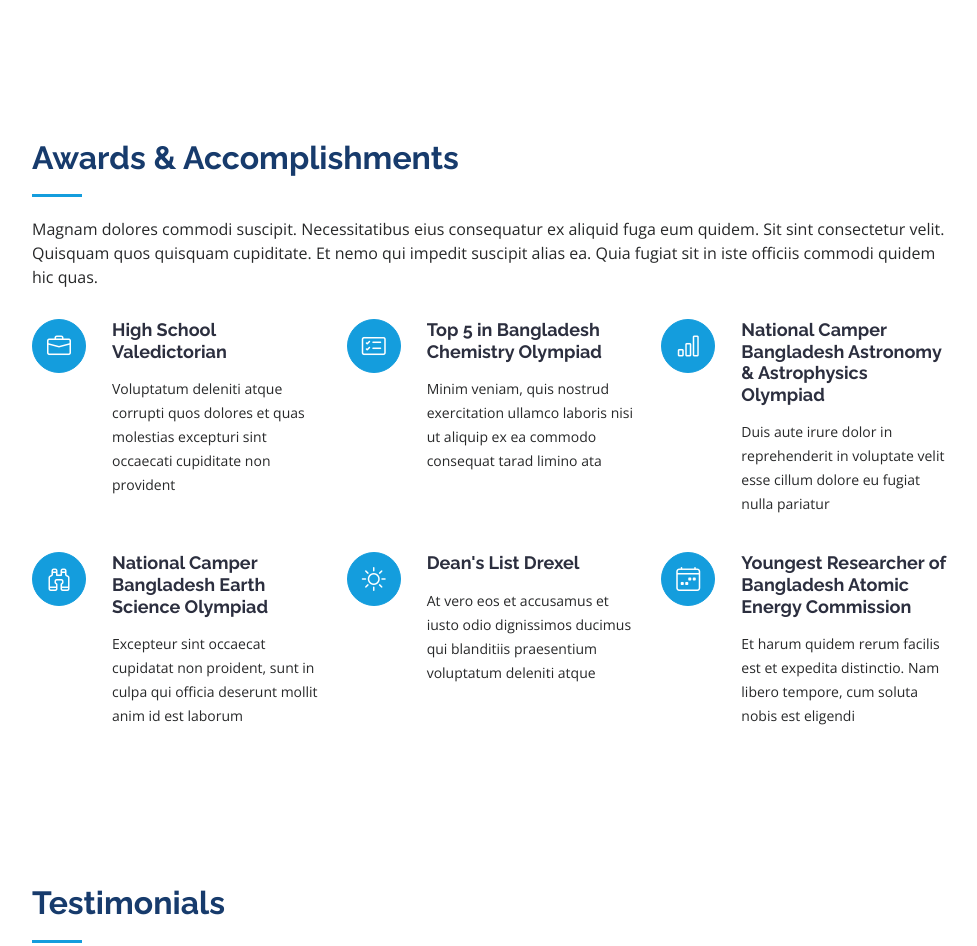
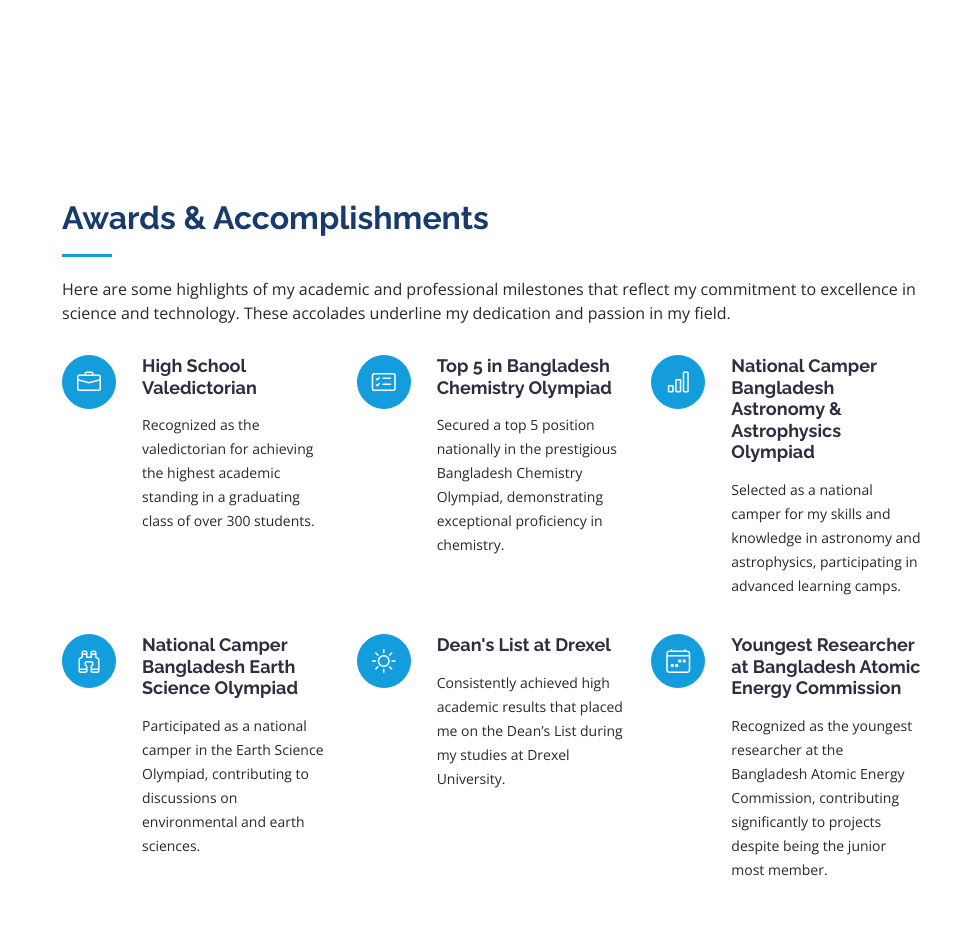
Before and after one commit to Shams2611/My-Portfolio-Site, a plain HTML site: page index.html in a window 1280 px wide. Shown: the part 4180-5126 px from the top of the page, without its empty margins (298-1275 px from the left). Drawn offline with nearby package versions, Linux system fonts and the light colour scheme.

Commit message:
awards and accomplishments

```diff
--- a/index.html
+++ b/index.html
@@ -423,54 +423,50 @@
     <section id="services" class="services" style="background-color: var(--white);">
       <div class="container">
 
+        <section id="awards" class="awards">
+  <div class="container">
+
     <div class="section-title">
       <h2>Awards & Accomplishments</h2>
-          <p>Magnam dolores commodi suscipit. Necessitatibus eius consequatur ex aliquid fuga eum quidem. Sit sint
-            consectetur velit. Quisquam quos quisquam cupiditate. Et nemo qui impedit suscipit alias ea. Quia fugiat sit
-            in iste officiis commodi quidem hic quas.</p>
+      <p>Here are some highlights of my academic and professional milestones that reflect my commitment to excellence in science and technology. These accolades underline my dedication and passion in my field.</p>
     </div>
 
     <div class="row">
       <div class="col-lg-4 col-md-6 icon-box" data-aos="fade-up">
         <div class="icon"><i class="bi bi-briefcase"></i></div>
         <h4 class="title"><a href="">High School Valedictorian</a></h4>
-            <p class="description">Voluptatum deleniti atque corrupti quos dolores et quas molestias excepturi sint
-              occaecati cupiditate non provident</p>
+        <p class="description">Recognized as the valedictorian for achieving the highest academic standing in a graduating class of over 300 students.</p>
       </div>
       <div class="col-lg-4 col-md-6 icon-box" data-aos="fade-up" data-aos-delay="100">
         <div class="icon"><i class="bi bi-card-checklist"></i></div>
         <h4 class="title"><a href="">Top 5 in Bangladesh Chemistry Olympiad</a></h4>
-            <p class="description">Minim veniam, quis nostrud exercitation ullamco laboris nisi ut aliquip ex ea commodo
-              consequat tarad limino ata</p>
+        <p class="description">Secured a top 5 position nationally in the prestigious Bangladesh Chemistry Olympiad, demonstrating exceptional proficiency in chemistry.</p>
       </div>
       <div class="col-lg-4 col-md-6 icon-box" data-aos="fade-up" data-aos-delay="200">
         <div class="icon"><i class="bi bi-bar-chart"></i></div>
         <h4 class="title"><a href="">National Camper Bangladesh Astronomy & Astrophysics Olympiad</a></h4>
-            <p class="description">Duis aute irure dolor in reprehenderit in voluptate velit esse cillum dolore eu
-              fugiat nulla pariatur</p>
+        <p class="description">Selected as a national camper for my skills and knowledge in astronomy and astrophysics, participating in advanced learning camps.</p>
       </div>
       <div class="col-lg-4 col-md-6 icon-box" data-aos="fade-up" data-aos-delay="300">
         <div class="icon"><i class="bi bi-binoculars"></i></div>
         <h4 class="title"><a href="">National Camper Bangladesh Earth Science Olympiad</a></h4>
-            <p class="description">Excepteur sint occaecat cupidatat non proident, sunt in culpa qui officia deserunt
-              mollit anim id est laborum</p>
+        <p class="description">Participated as a national camper in the Earth Science Olympiad, contributing to discussions on environmental and earth sciences.</p>
       </div>
       <div class="col-lg-4 col-md-6 icon-box" data-aos="fade-up" data-aos-delay="400">
         <div class="icon"><i class="bi bi-brightness-high"></i></div>
-            <h4 class="title"><a href="">Dean's List Drexel</a></h4>
-            <p class="description">At vero eos et accusamus et iusto odio dignissimos ducimus qui blanditiis praesentium
-              voluptatum deleniti atque</p>
+        <h4 class="title"><a href="">Dean's List at Drexel</a></h4>
+        <p class="description">Consistently achieved high academic results that placed me on the Dean’s List during my studies at Drexel University.</p>
       </div>
       <div class="col-lg-4 col-md-6 icon-box" data-aos="fade-up" data-aos-delay="500">
         <div class="icon"><i class="bi bi-calendar4-week"></i></div>
-            <h4 class="title"><a href="">Youngest Researcher of Bangladesh Atomic Energy Commission</a></h4>
-            <p class="description">Et harum quidem rerum facilis est et expedita distinctio. Nam libero tempore, cum
-              soluta nobis est eligendi</p>
+        <h4 class="title"><a href="">Youngest Researcher at Bangladesh Atomic Energy Commission</a></h4>
+        <p class="description">Recognized as the youngest researcher at the Bangladesh Atomic Energy Commission, contributing significantly to projects despite being the junior most member.</p>
       </div>
     </div>
 
   </div>
-    </section><!-- End Services Section -->
+</section>
+<!-- End Services Section -->
 
     <!-- ======= Testimonials Section ======= -->
     <section id="testimonials" class="testimonials section-bg">
```
Lines whose indentation alone changed are shown as unchanged.
